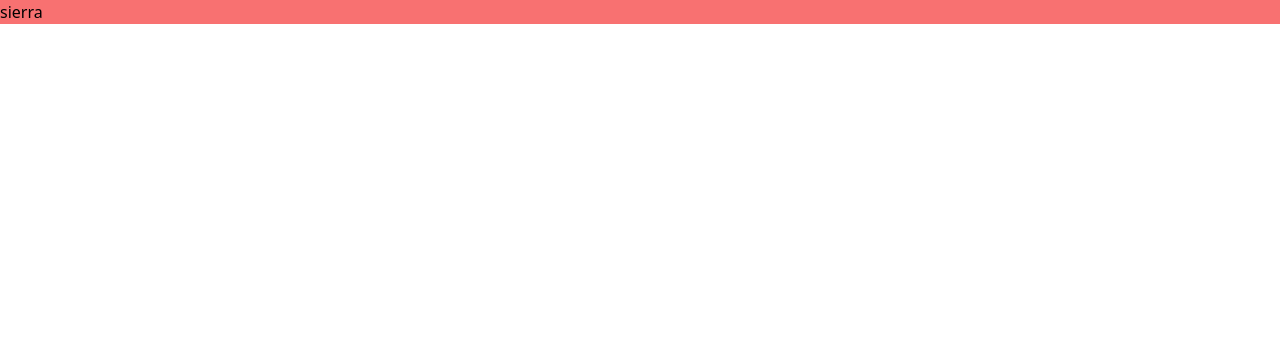
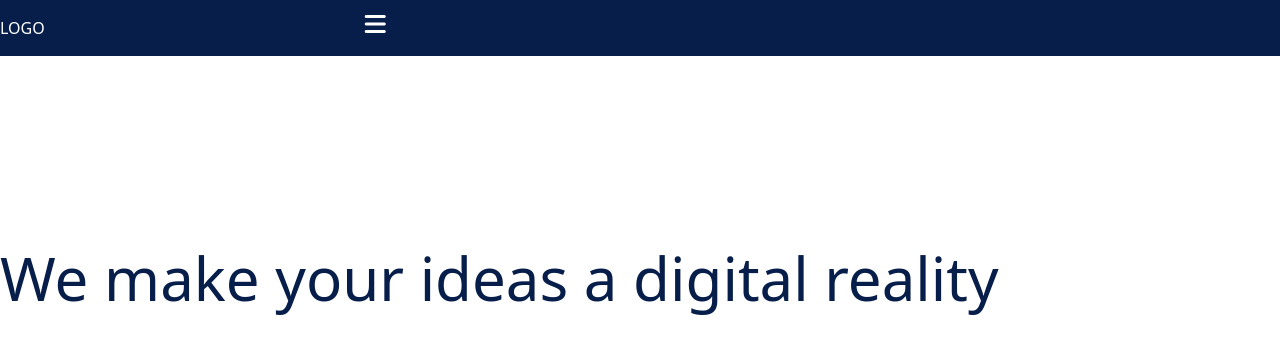
Before and after one commit to Sened03/sierracode2, a website: page src/index.html in a window 1280 px wide. Drawn offline with Linux system fonts and the light colour scheme.

Commit message:
eerste versie

```diff
--- a/src/index.html
+++ b/src/index.html
@@ -5,10 +5,23 @@
     <meta http-equiv="X-UA-Compatible" content="IE=edge">
     <meta name="viewport" content="width=device-width, initial-scale=1.0">
     <link rel="stylesheet" href="/sierracode2/dist/output.css">
+    <script src="https://kit.fontawesome.com/87342fb34d.js" crossorigin="anonymous"></script>
     <title>Document</title>
 </head>
 <body>
-    <h1 class="bg-red-400">sierra</h1>
+    <header class="bg-donkersteBlauw h-14 flex">
+        <div class="flex space-x-80 space-y-3">
+        <p class="text-white mt-4 ">LOGO</p>
+        <i class="fa-solid fa-bars mr-0 text-white mt-2 text-2xl"></i>
+        </div>
+    </header>
+    <section class="top-52">
+        <div>
+            <h1 class="text-donkersteBlauw text-6xl mt-48">We make your
+                ideas a digital
+                reality</h1>
+        </div>
+    </section>
 
 </body>
 </html>
--- a/tailwind.config.js
+++ b/tailwind.config.js
@@ -1,7 +1,12 @@
 module.exports = {
   content: ["./src/**/*.{html,js}"],
   theme: {
-    extend: {},
+    extend: {
+      colors:{
+        'donkersteBlauw': '#061E49',
+        'lichtBlauw':'#6EC1E4',
+      }
+    },
   },
   plugins: [],
 }
```
Also changed, not shown: dist/output.css.
